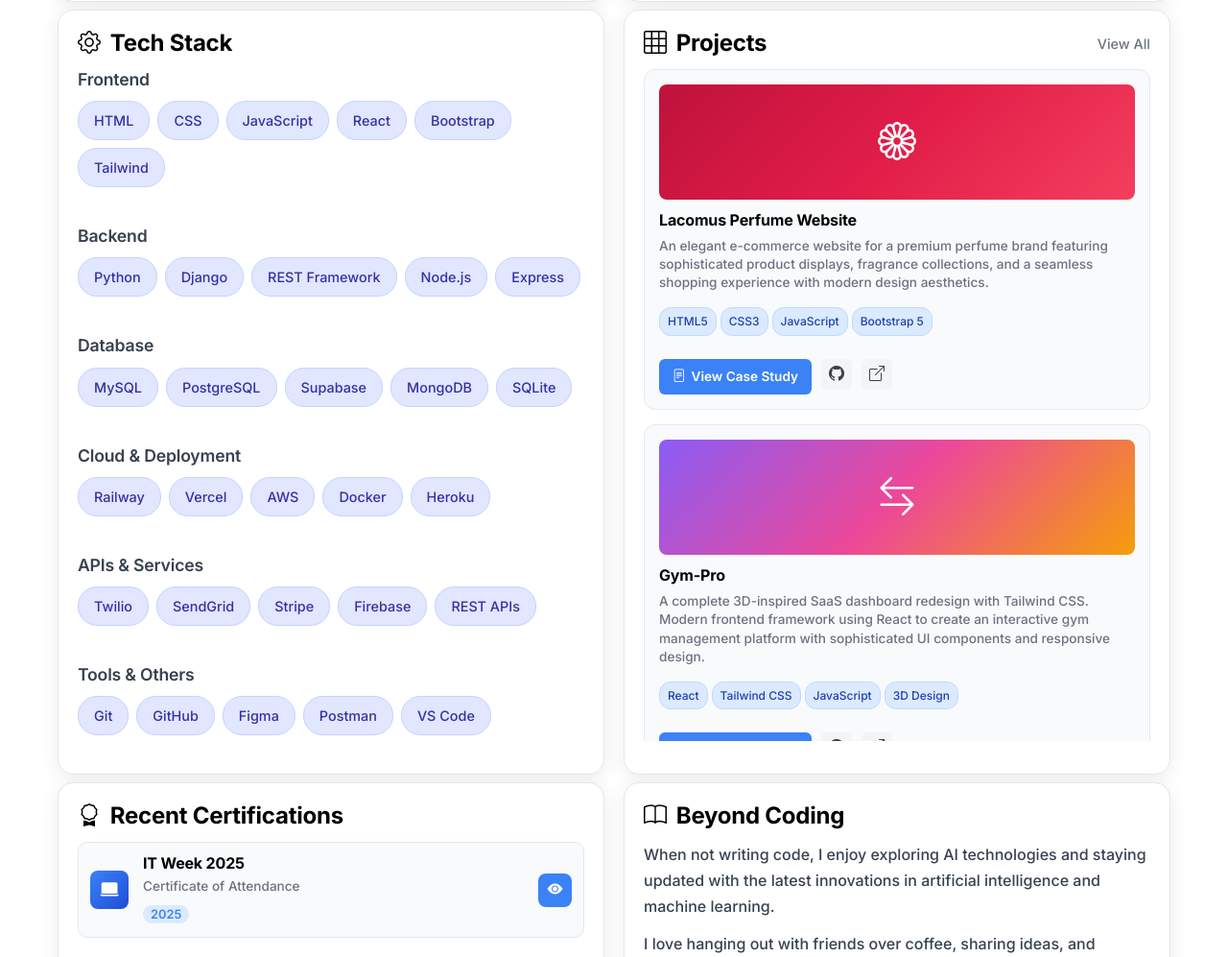
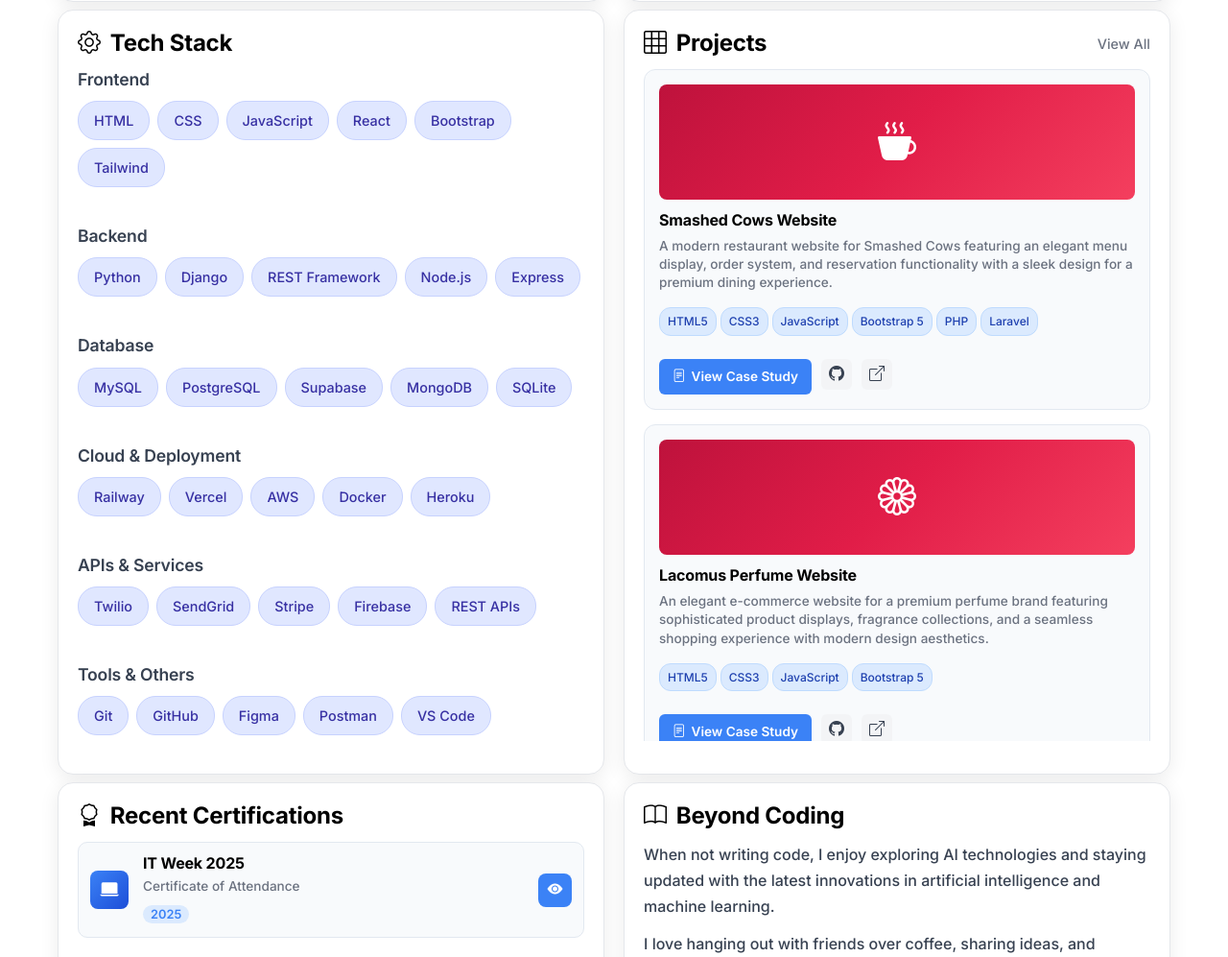
Before and after one commit to DwightBuma-at/Digital_Portfolio, a plain HTML site: page index.html in a window 1280 px wide. Shown: the part 1286-2283 px from the top of the page at 96% size. Drawn offline with nearby package versions, Linux system fonts and the light colour scheme.

Commit message:
added smashed cows on project section

```diff
--- a/index.html
+++ b/index.html
@@ -2437,6 +2437,39 @@
                             <div class="project-item">
                                 <div class="project-header">
                                     <div class="project-image elevation-gradient">
+                                        <i class="bi bi-cup-hot-fill"></i>
+                                    </div>
+                                </div>
+                                <div class="project-info">
+                                    <h4 class="project-title">Smashed Cows Website</h4>
+                                    <p class="project-description">A modern restaurant website for Smashed Cows featuring an elegant menu display, order system, and reservation functionality with a sleek design for a premium dining experience.</p>
+                                    <div class="project-tech-tags">
+                                        <span class="project-tech-tag">HTML5</span>
+                                        <span class="project-tech-tag">CSS3</span>
+                                        <span class="project-tech-tag">JavaScript</span>
+                                        <span class="project-tech-tag">Bootstrap 5</span>
+                                        <span class="project-tech-tag">PHP</span>
+                                        <span class="project-tech-tag">Laravel</span>
+                                    </div>
+                                    <div class="project-links">
+                                        <button class="project-case-study-btn" onclick="openProjectModal('project13')">
+                                            <i class="bi bi-file-text"></i>
+                                            View Case Study
+                                        </button>
+
+                                        <a href="https://github.com/DwightBuma-at/Smashed-Cows-Website" class="project-link" target="_blank">
+                                            <i class="bi bi-github"></i>
+                                        </a>
+                                        <a href="https://dwightbuma-at.github.io/Smashed-Cows-Website/" class="project-link" target="_blank">
+                                            <i class="bi bi-box-arrow-up-right"></i>
+                                        </a>
+                                    </div>
+                                </div>
+                            </div>
+
+                            <div class="project-item">
+                                <div class="project-header">
+                                    <div class="project-image elevation-gradient">
                                         <i class="bi bi-flower1"></i>
                                     </div>
                                 </div>
```
